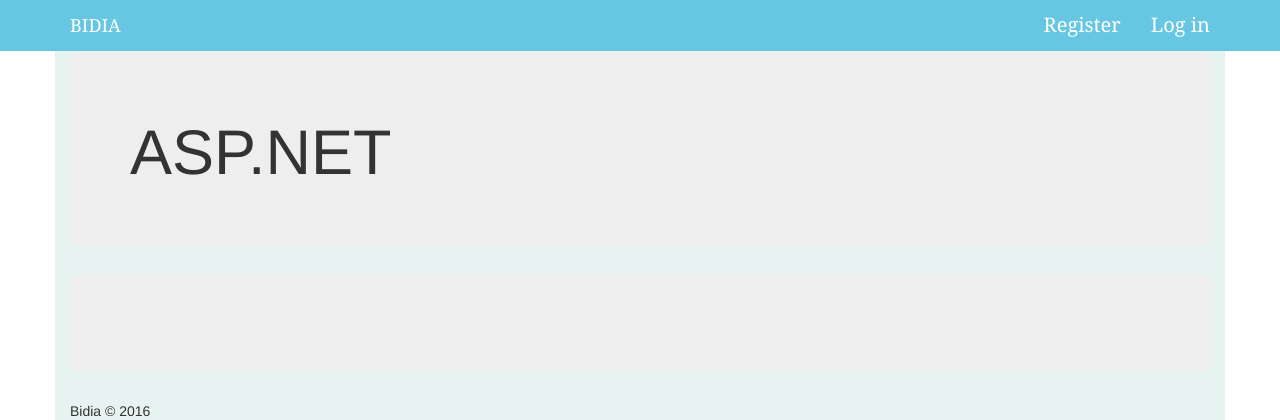
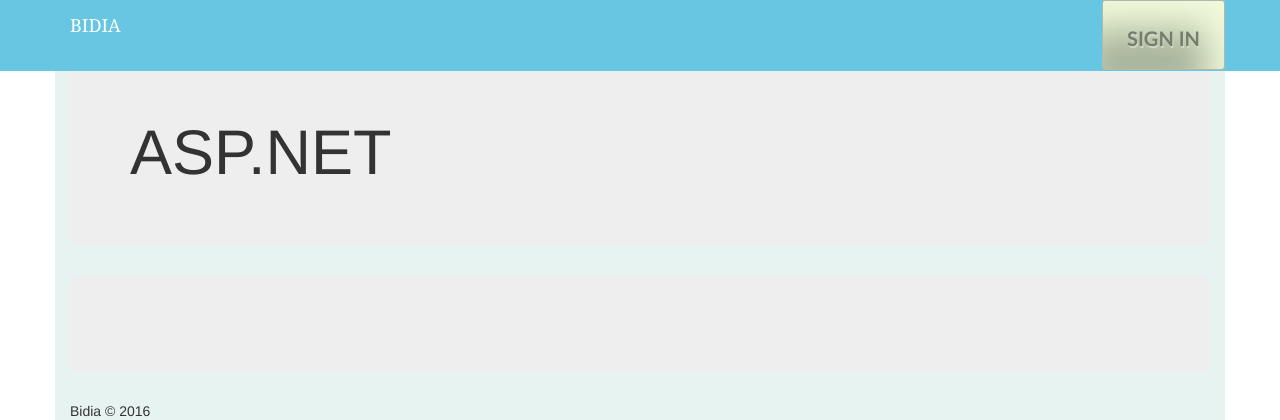
Before and after one commit to arif1613/Bidia, an ASP.NET MVC app: page / in a window 1280 px wide. Shown: the top 420 px of the page. Run offline with ASP.NET Core 8 and stand-ins for ASP.NET MVC 5, Linux system fonts and the light colour scheme; data that the repository does not hold is empty; the project's own start-up code is not run, and a stand-in starts its controllers and pages; some libraries are stand-ins or nearby versions.

Commit message:
added css to sign in

```diff
--- a/Bidia/Bidia/Views/Shared/_LoginPartial.cshtml
+++ b/Bidia/Bidia/Views/Shared/_LoginPartial.cshtml
@@ -16,7 +16,60 @@
 else
 {
     <ul class="nav navbar-nav navbar-right">
-        <li>@Html.ActionLink("Register", "Register", "Account", routeValues: null, htmlAttributes: new { id = "registerLink" })</li>
-        <li>@Html.ActionLink("Log in", "Login", "Account", routeValues: null, htmlAttributes: new { id = "loginLink" })</li>
+        <li>@*@Html.ActionLink("Register", "Register", "Account", routeValues: null, htmlAttributes: new { id = "registerLink" })*@</li>
+        <li>@Html.ActionLink("SIGN IN", "Login", "Account", routeValues: null, htmlAttributes: new { id = "loginLink" })</li>
     </ul>
 }
+
+
+@*<a href="#" class="myButton">LOGIN</a>*@
+<style>
+	#loginLink {
+	-moz-box-shadow:inset -18px 14px 35px 0px #f2fadc;
+	-webkit-box-shadow:inset -18px 14px 35px 0px #f2fadc;
+	box-shadow:inset -18px 14px 35px 0px #f2fadc;
+	background:-webkit-gradient(linear, left top, left bottom, color-stop(0.05, #dbe6c4), color-stop(1, #9ba892));
+	background:-moz-linear-gradient(top, #dbe6c4 5%, #9ba892 100%);
+	background:-webkit-linear-gradient(top, #dbe6c4 5%, #9ba892 100%);
+	background:-o-linear-gradient(top, #dbe6c4 5%, #9ba892 100%);
+	background:-ms-linear-gradient(top, #dbe6c4 5%, #9ba892 100%);
+	background:linear-gradient(to bottom, #dbe6c4 5%, #9ba892 100%);
+	filter:progid:DXImageTransform.Microsoft.gradient(startColorstr='#dbe6c4', endColorstr='#9ba892',GradientType=0);
+	background-color:#dbe6c4;
+	-moz-border-radius:3px;
+	-webkit-border-radius:3px;
+	border-radius:3px;
+	border:1px solid #b2b8ad;
+	display:inline-block;
+	cursor:pointer;
+	color:#757d6f;
+	font-family:Trebuchet MS;
+	font-size:20px;
+	font-weight:bold;
+	padding:9px 24px;
+	text-decoration:none;
+	text-shadow:1px 2px 0px #ced9bf;
+
+
+	height: 70px;
+    padding-top: 27px;
+    font-family: calibri;
+    font-size: 20px;
+
+}
+#loginLink:hover {
+	background:-webkit-gradient(linear, left top, left bottom, color-stop(0.05, #9ba892), color-stop(1, #dbe6c4));
+	background:-moz-linear-gradient(top, #9ba892 5%, #dbe6c4 100%);
+	background:-webkit-linear-gradient(top, #9ba892 5%, #dbe6c4 100%);
+	background:-o-linear-gradient(top, #9ba892 5%, #dbe6c4 100%);
+	background:-ms-linear-gradient(top, #9ba892 5%, #dbe6c4 100%);
+	background:linear-gradient(to bottom, #9ba892 5%, #dbe6c4 100%);
+	filter:progid:DXImageTransform.Microsoft.gradient(startColorstr='#9ba892', endColorstr='#dbe6c4',GradientType=0);
+	background-color:#9ba892;
+}
+#loginLink:active {
+	position:relative;
+	top:1px;
+}
+
+</style>
```
Also changed, not shown: 1 other file.
